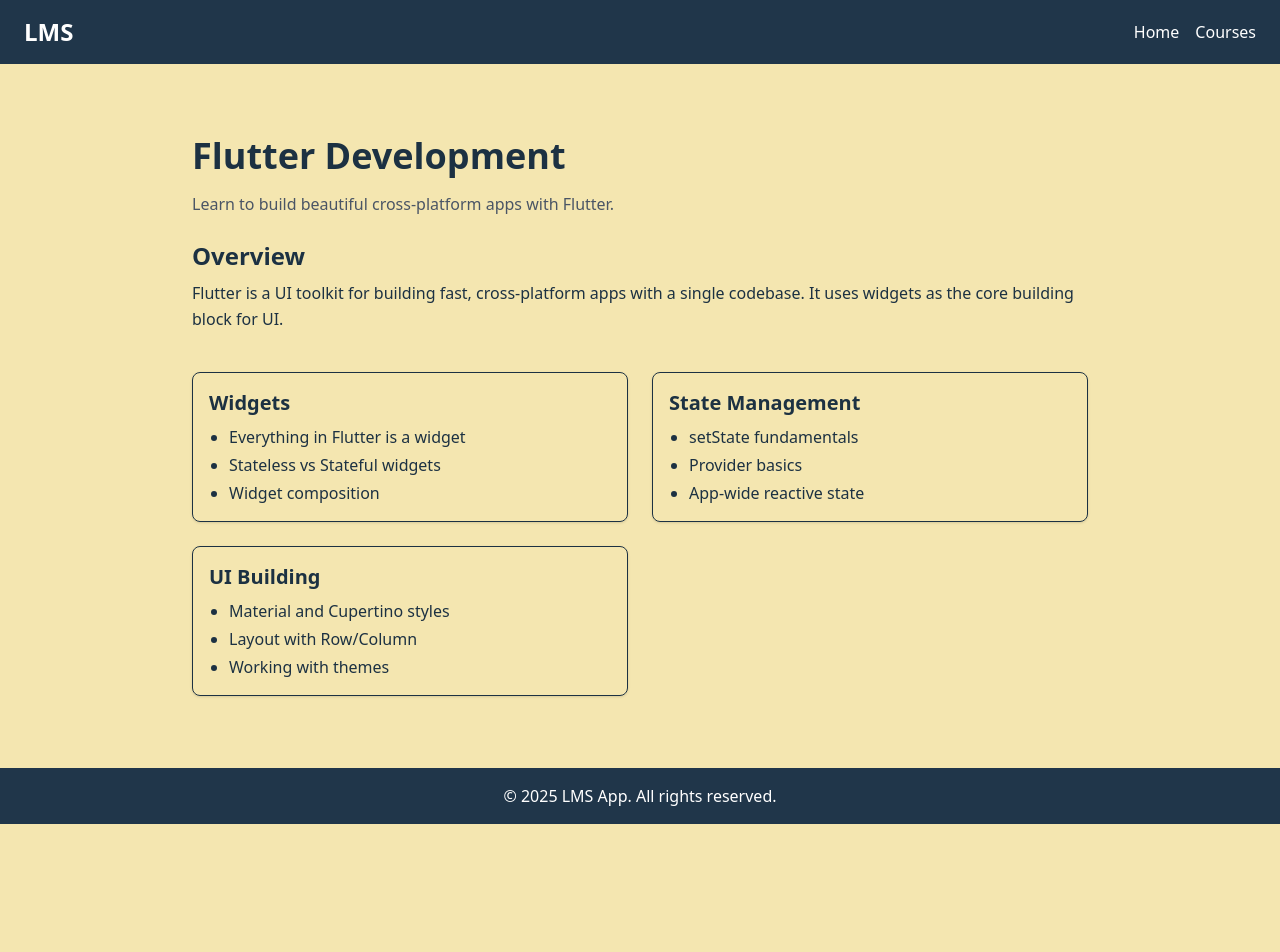
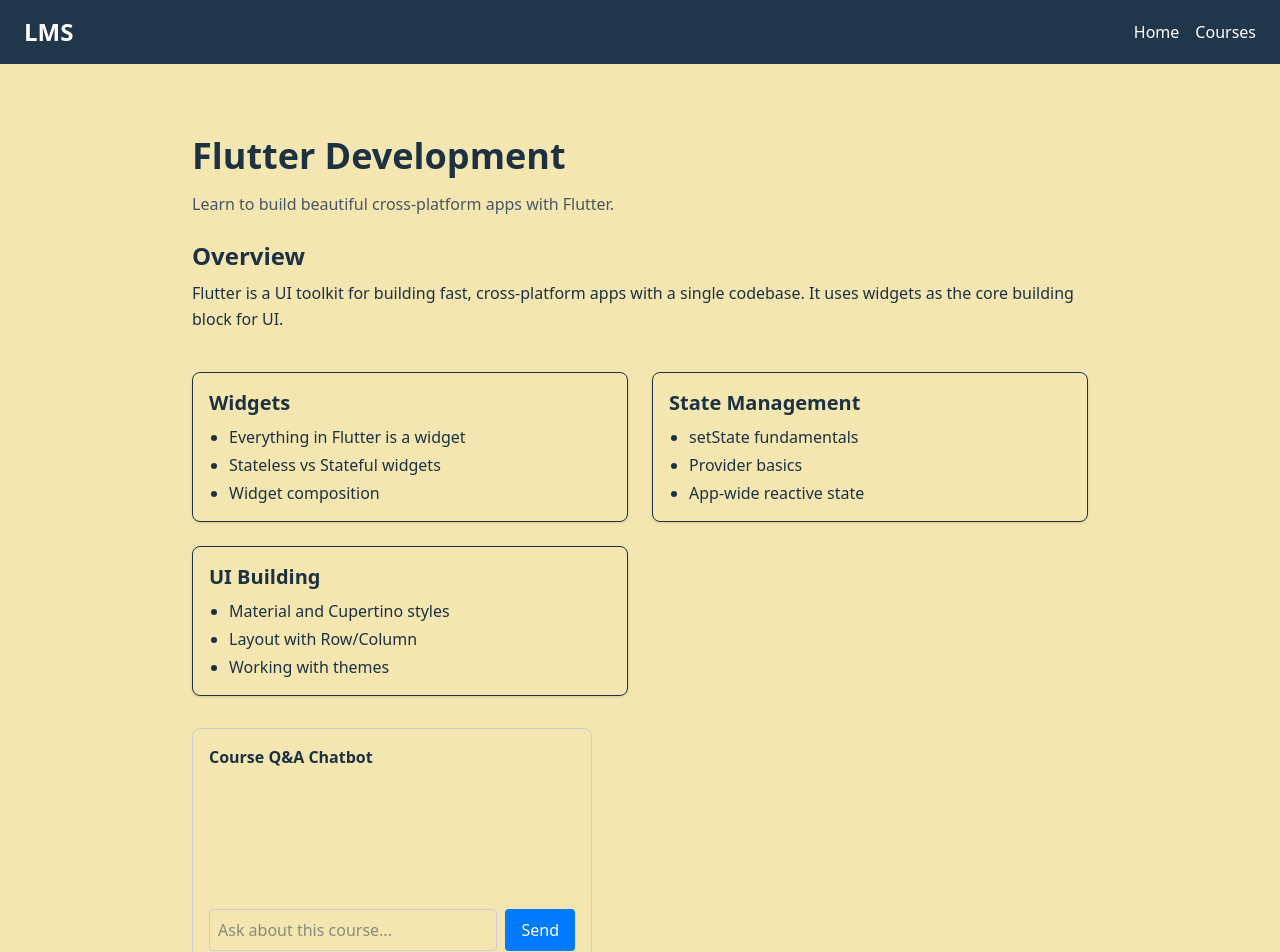
Before and after one commit to jsonOdison/lms-app, a Next.js app: page /courses/flutter in a window 1280 px wide. Shown: the top 952 px of the page. Before the commit the page ends 824 px from the top, so only its background shows below. Built offline with nearby package versions, Linux system fonts and the light colour scheme.

Commit message:
feat addded chat bot dummy

```diff
--- a/app/courses/[slug]/page.tsx
+++ b/app/courses/[slug]/page.tsx
@@ -2,6 +2,7 @@
 
 import React from "react";
 import { useParams } from "next/navigation";
+import Chatbot from "@/src/components/Chatbot";
 
 const courseData = {
   flutter: {
@@ -96,36 +97,42 @@
   },
 };
 
-const CourseDetail = ({ title, description, content }) => {
+const CourseDetail = ({ title, description, content }: {
+  title: string;
+  description: string;
+  content: {
+    overview: string;
+    topics: { title: string; points: string[] }[];
+  };
+}) => {
   return (
     <div className="max-w-4xl mx-auto">
       <h1 className="text-4xl font-bold mb-4">{title}</h1>
       <p className="text-gray-600 mb-6">{description}</p>
-
       <div className="mb-10">
         <h2 className="text-2xl font-semibold mb-2">Overview</h2>
         <p className="leading-relaxed">{content.overview}</p>
       </div>
-
       <div className="grid grid-cols-1 md:grid-cols-2 gap-6">
-        {content.topics.map((t, i) => (
+        {content.topics.map((t: { title: string; points: string[] }, i: number) => (
           <div key={i} className="p-4 border rounded-lg shadow-sm">
             <h3 className="text-xl font-semibold mb-2">{t.title}</h3>
             <ul className="list-disc ml-5 space-y-1">
-              {t.points.map((p, idx) => (
+              {t.points.map((p: string, idx: number) => (
                 <li key={idx}>{p}</li>
               ))}
             </ul>
           </div>
         ))}
       </div>
+      <Chatbot courseContent={JSON.stringify(content)} />
     </div>
   );
 };
 
 const CourseDetailPage = () => {
   const params = useParams();
-  const course = courseData[params.slug];
+  const course = courseData[(params.slug as keyof typeof courseData) ?? ""];
 
   if (!course) {
     return <div className="text-center py-20">Course not found.</div>;
--- /dev/null
+++ b/src/components/Chatbot.tsx
@@ -0,0 +1,69 @@
+import React, { useState } from "react";
+
+interface ChatbotProps {
+  courseContent: string;
+}
+
+const Chatbot: React.FC<ChatbotProps> = ({ courseContent }) => {
+  const [messages, setMessages] = useState<{ user: string; bot: string }[]>([]);
+  const [input, setInput] = useState("");
+  const [loading, setLoading] = useState(false);
+
+  const handleSend = async () => {
+    if (!input.trim()) return;
+    setLoading(true);
+    const userMessage = input;
+    setInput("");
+    setMessages((prev) => [...prev, { user: userMessage, bot: "..." }]);
+    try {
+      // Simulate AI response (replace with actual API call)
+      const response = await fetch("/api/chat", {
+        method: "POST",
+        headers: { "Content-Type": "application/json" },
+        body: JSON.stringify({ question: userMessage, context: courseContent }),
+      });
+      const data = await response.json();
+      setMessages((prev) => {
+        const updated = [...prev];
+        updated[updated.length - 1].bot = data.answer;
+        return updated;
+      });
+    } catch {
+      setMessages((prev) => {
+        const updated = [...prev];
+        updated[updated.length - 1].bot = "Sorry, something went wrong.";
+        return updated;
+      });
+    }
+    setLoading(false);
+  };
+
+  return (
+    <div style={{ border: "1px solid #ccc", borderRadius: 8, padding: 16, marginTop: 32, maxWidth: 400 }}>
+      <h2 style={{ fontWeight: "bold", marginBottom: 8 }}>Course Q&A Chatbot</h2>
+      <div style={{ minHeight: 120, marginBottom: 12 }}>
+        {messages.map((msg, idx) => (
+          <div key={idx}>
+            <div style={{ textAlign: "right", color: "#333" }}><b>You:</b> {msg.user}</div>
+            <div style={{ textAlign: "left", color: "#007bff" }}><b>AI:</b> {msg.bot}</div>
+          </div>
+        ))}
+      </div>
+      <div style={{ display: "flex", gap: 8 }}>
+        <input
+          type="text"
+          value={input}
+          onChange={(e) => setInput(e.target.value)}
+          placeholder="Ask about this course..."
+          style={{ flex: 1, padding: 8, borderRadius: 4, border: "1px solid #ccc" }}
+          disabled={loading}
+        />
+        <button onClick={handleSend} disabled={loading || !input.trim()} style={{ padding: "8px 16px", borderRadius: 4, background: "#007bff", color: "#fff", border: "none" }}>
+          {loading ? "..." : "Send"}
+        </button>
+      </div>
+    </div>
+  );
+};
+
+export default Chatbot;
```
